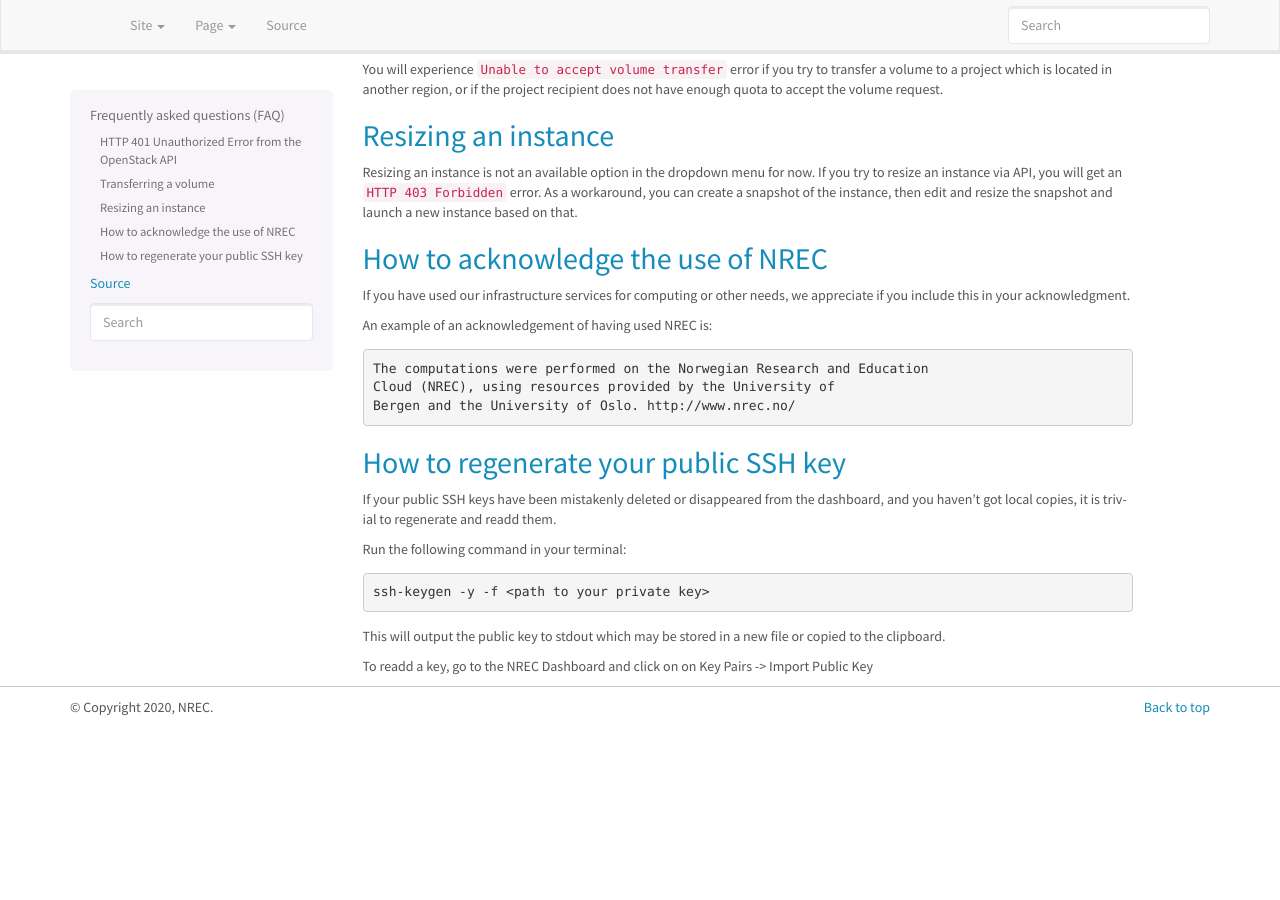
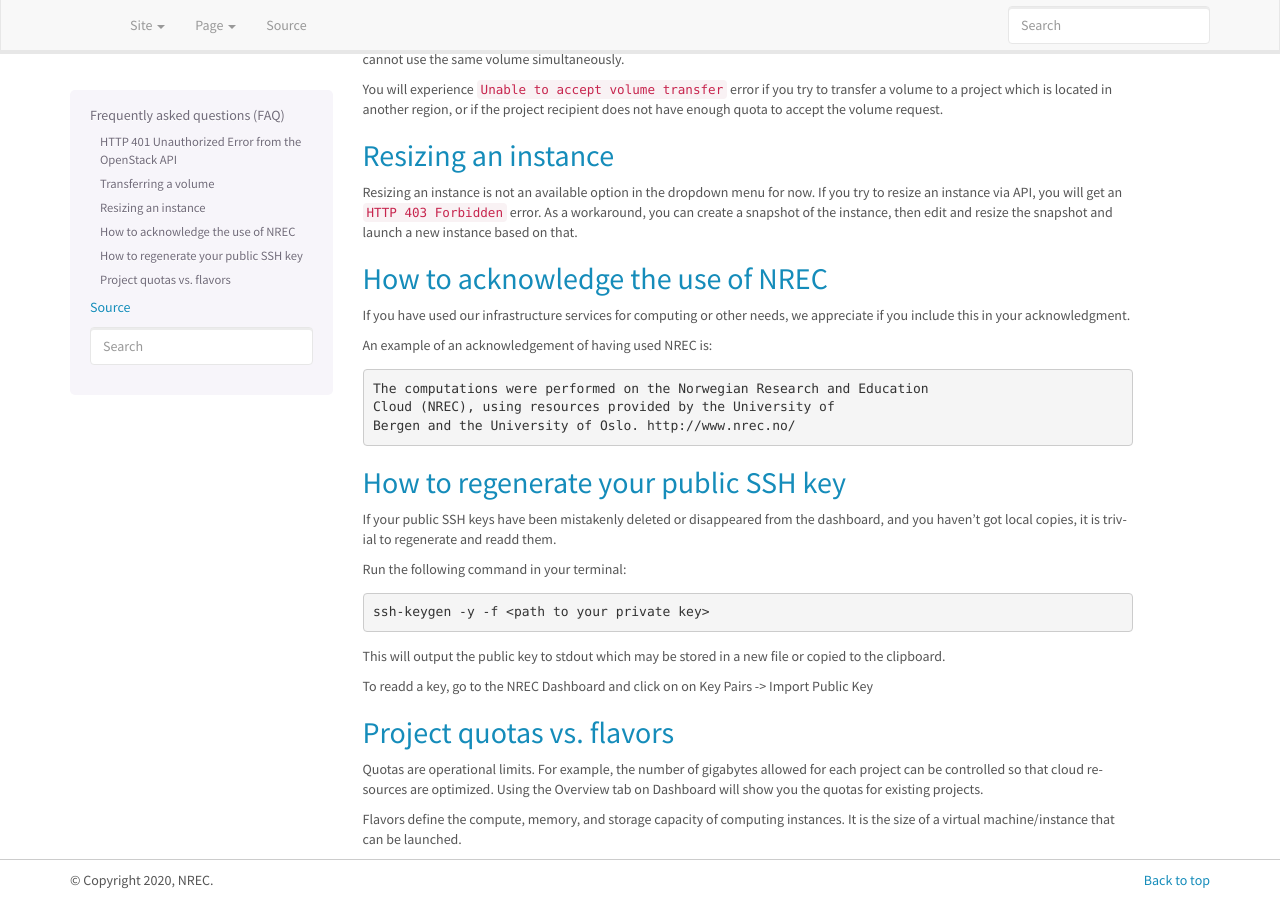
Before and after one commit to norcams/docs-enduser, a Sphinx documentation site: the page built from docs/faq.rst, in a window 1280 px wide and 900 px high, scrolled down 642 px. Built offline with Sphinx 7.4.7, drawn with Linux system fonts in a browser that asks for light colours; pages that are not in the unit, such as notebooks, are missing from menus; before the commit the page ends 1369 px from its top, so only the background shows below that; some of the changed text lies outside the part shown.

Commit message:
Updated faq

```diff
--- a/docs/faq.rst
+++ b/docs/faq.rst
@@ -81,3 +81,13 @@ copied to the clipboard.
 
 To readd a key, go to the NREC Dashboard and click on on
 Key Pairs -> Import Public Key
+
+Project quotas vs. flavors
+--------------------------
+
+Quotas are operational limits. For example, the number of gigabytes allowed for
+each project can be controlled so that cloud resources are optimized.
+Using the Overview tab on Dashboard will show you the quotas for existing projects.
+
+Flavors define the compute, memory, and storage capacity of computing instances.
+It is the size of a virtual machine/instance that can be launched.
```
